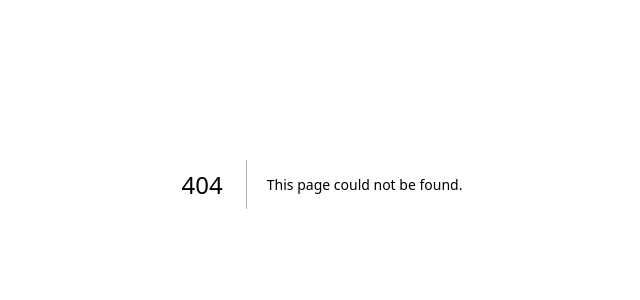
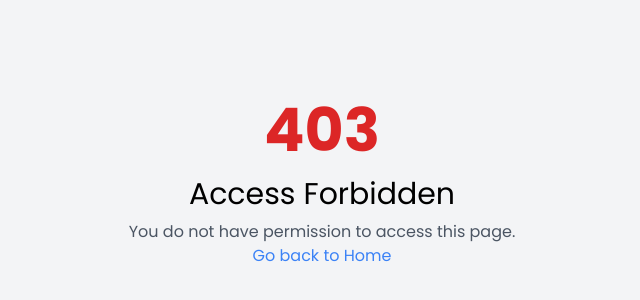
Before and after one commit to woraamy/B2D-Venture, a Next.js app in the folder b2d-venture/: page /403 in a window 1280 px wide. Before the commit this address had no page. Shown: the part 216-516 px from the top of the page, without its empty margins (318-958 px from the left). Built offline with nearby package versions, Linux system fonts and the light colour scheme.

Commit message:
Custom 403 page to redirect

```diff
--- /dev/null
+++ b/b2d-venture/app/403/page.tsx
@@ -0,0 +1,14 @@
+import Link from 'next/link';
+
+export default function Custom403() {
+  return (
+    <div className="flex flex-col items-center justify-center h-screen bg-gray-100">
+      <h1 className="text-6xl font-bold text-red-600">403</h1>
+      <h2 className="text-3xl mt-4">Access Forbidden</h2>
+      <p className="mt-2 text-gray-600">You do not have permission to access this page.</p>
+      <Link href="/">
+        <a className="mt-5 text-blue-500 hover:underline">Go back to Home</a>
+      </Link>
+    </div>
+  );
+}
```
